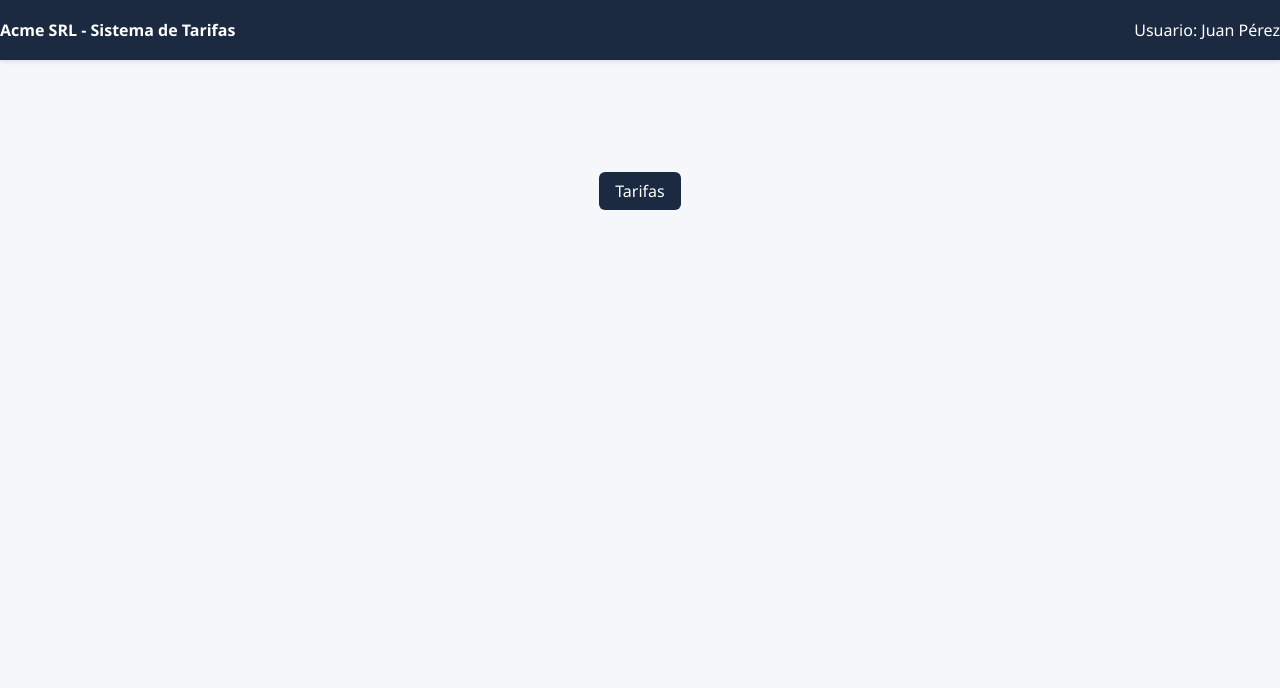
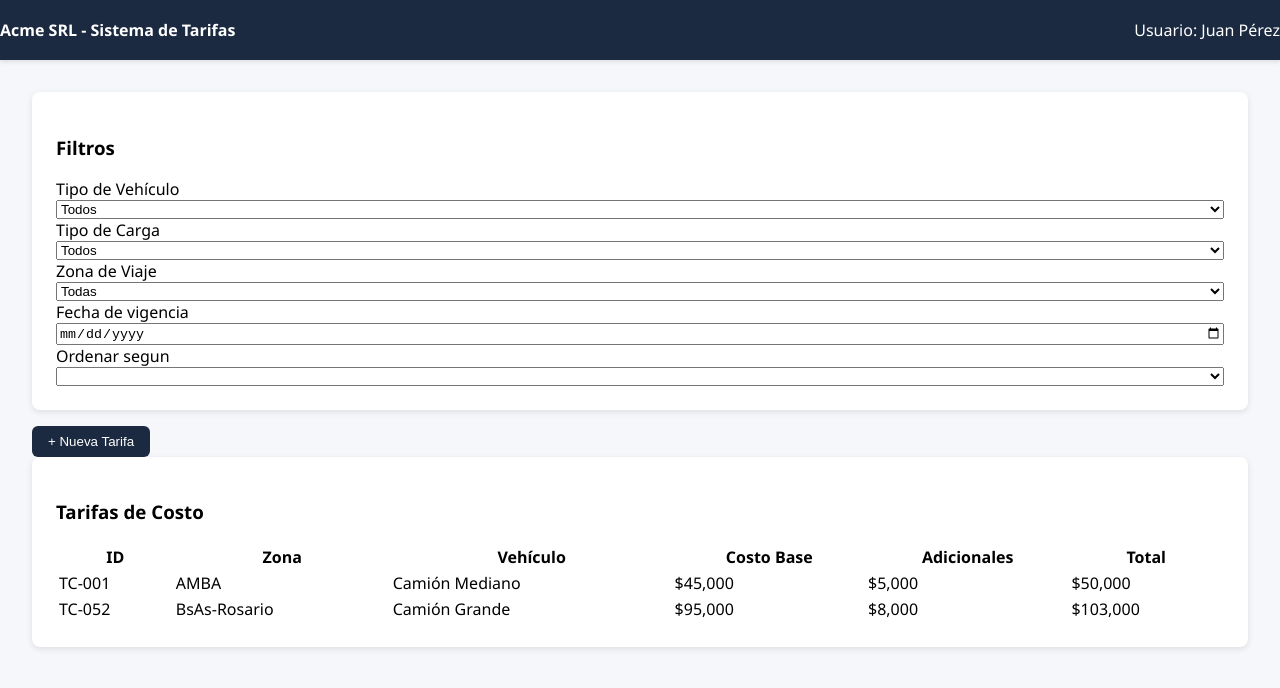
Before and after one commit to DesApp-2025c1-Grupo-2/tarifas-de-costos-frontend, a React (Vite) app: page / in a window 1280 px wide. Shown: the top 688 px of the page. Built offline with nearby package versions, Linux system fonts and the light colour scheme.

Commit message:
Revert "primera version del menu de inicio"
This reverts commit b5fcb5fc51f3eaffc579b47406f825727ac4a36c.

```diff
--- a/src/App.css
+++ b/src/App.css
@@ -17,7 +17,6 @@ body, html {
 
 .grid {
   display: block;
-
   grid-template-columns: repeat(auto-fit, minmax(350px, 1fr));
   gap: 2rem;
 }
--- a/src/App.tsx
+++ b/src/App.tsx
@@ -1,19 +1,27 @@
 import React from 'react';
+import Sidebar from './components/Sidebar';
 import Header from './components/Header';
-import { BotonNuevaTarifa, BotonTarifas} from './components/Botones';
+import TarifaTable from './components/TarifaTable';
+import Filtros from './components/Filtros';
+import { BotonNuevaTarifa } from './components/Botones';
 import './App.css';
 
 const App: React.FC = () => {
   return (
     <div className="app">
       <Header />
+      {/* <Sidebar /> */}
       <main className="main">
-        <div className="grid" style={{ textAlign: 'center', marginTop: '4em'}}>
-        <BotonTarifas />
+        <div className="grid">
+          <Filtros />
+          <BotonNuevaTarifa />
+          <TarifaTable />
         </div>
       </main>
     </div>
   );
 };
 
+//holaa
+
 export default App;
--- a/src/Tarifas.tsx
+++ /dev/null
@@ -1,27 +0,0 @@
-import React from 'react';
-import Sidebar from './components/Sidebar';
-import Header from './components/Header';
-import TarifaTable from './components/TarifaTable';
-import Filtros from './components/Filtros';
-import { BotonNuevaTarifa } from './components/Botones';
-import './App.css';
-
-const Tarifas: React.FC = () => {
-  return (
-    <div className="app">
-      <Header />
-      {/* <Sidebar /> */}
-      <main className="main">
-        <div className="grid" >
-          <Filtros />
-          <BotonNuevaTarifa />
-          <TarifaTable />
-        </div>
-      </main>
-    </div>
-  );
-};
-
-//holaa
-
-export default Tarifas;
--- a/src/components/Botones.tsx
+++ b/src/components/Botones.tsx
@@ -1,40 +1,23 @@
 import React, { useState } from 'react';
 import { Link } from 'react-router-dom';
 
-const estiloBoton: React.CSSProperties = {
-    padding: '0.5rem 1rem',
-    marginTop: '16px',
-    backgroundColor: '#1B2A41',
-    color: '#fff',
-    border: 'none',
-    borderRadius: '6px',
-    cursor: 'pointer',
-    display: 'inline-block',
-    textDecoration: 'none',
-    textAlign: 'center'
-};
-
-interface BotonProps {
-    to: string;
-    texto: string;
-}
-
 ////////// CREAR NUEVA TARIFA //////////
 
-const Boton: React.FC<BotonProps> = ({ to, texto }) => (
-    <Link to={to} style={estiloBoton}>
-        {texto}
+export const BotonNuevaTarifa: React.FC = () => (
+    <Link to='./crear-tarifa'>
+        <button style={{
+            padding: '0.5rem 1rem',
+            marginTop: '16px',
+            backgroundColor: '#1B2A41',
+            color: '#fff',
+            border: 'none',
+            borderRadius: '6px',
+            cursor: 'pointer'
+        }}>
+            + Nueva Tarifa
+        </button>
     </Link>
 );
-
-export const BotonNuevaTarifa: React.FC = () => (
-    <Boton to='./crear-tarifa' texto='+ Nueva Tarifa' />
-);
-
-export const BotonTarifas: React.FC = () => (
-    <Boton to='./tarifas' texto='Tarifas' />
-);
-
 
 ////////// GUARDAR //////////
 
--- a/src/main.tsx
+++ b/src/main.tsx
@@ -2,7 +2,6 @@ import React from 'react';
 import ReactDOM from 'react-dom/client';
 import { BrowserRouter, Routes, Route } from 'react-router-dom';
 import App from './App';
-import Tarifas from './Tarifas';
 import CrearTarifa from './CrearTarifa'; // 👈 Importá la nueva página
 import './App.css';
 
@@ -11,7 +10,6 @@ ReactDOM.createRoot(document.getElementById('root')!).render(
     <BrowserRouter>
       <Routes>
         <Route path="/" element={<App />} />
-        <Route path="/tarifas" element={<Tarifas />} />
         <Route path="/crear-tarifa" element={<CrearTarifa />} />
       </Routes>
     </BrowserRouter>
```
